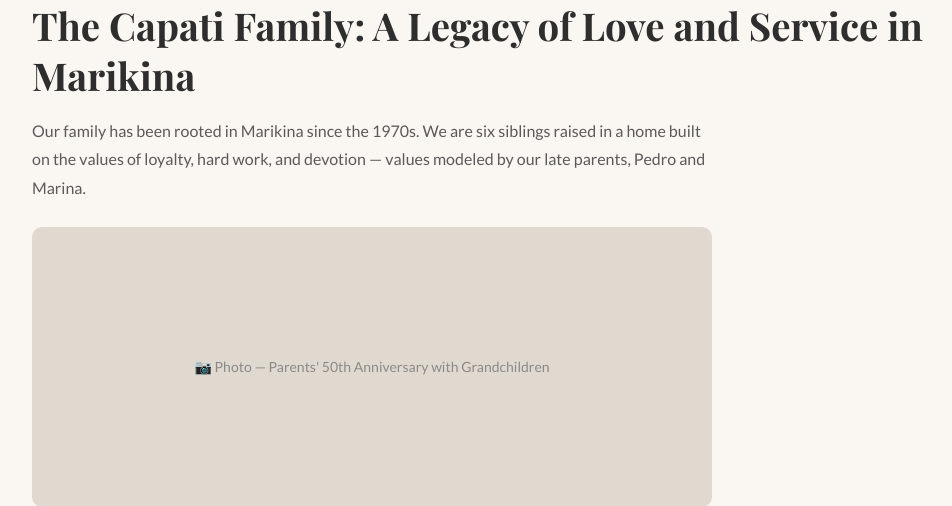
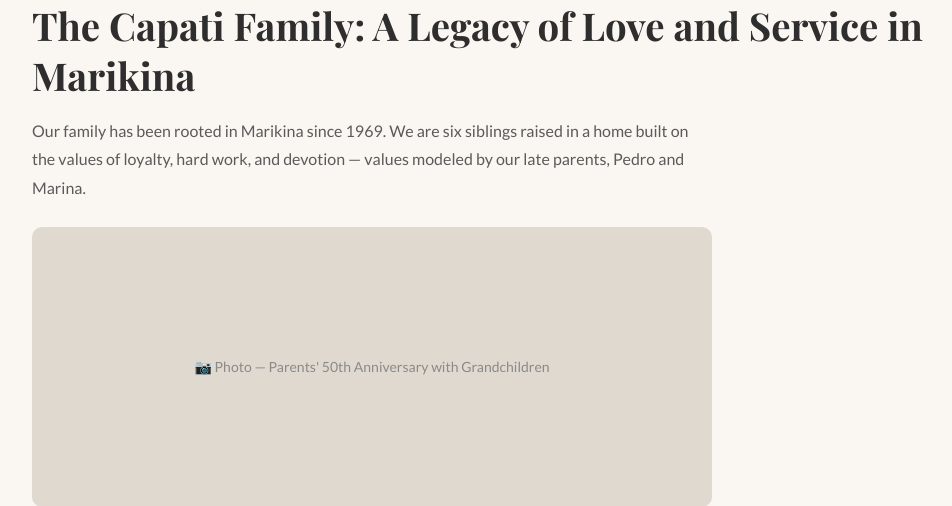
Before and after one commit to Joloham/capati-homecare-website, a Flask app: page /our-story.html in a window 1280 px wide. Shown: the part 164-670 px from the top of the page, without its empty margins (98-1050 px from the left). Run offline with Flask 3, Linux system fonts and the light colour scheme.

Commit message:
added gunicorn and procfile for deployment

```diff
--- a/requirements.txt
+++ b/requirements.txt
@@ -1,3 +1,4 @@
 flask
 python-dotenv
 supabase
+gunicorn
--- a/templates/our-story.html
+++ b/templates/our-story.html
@@ -18,7 +18,7 @@
     <p class="section-label">Who We Are</p>
     <h2 class="section-title">The Capati Family: A Legacy of Love and Service in Marikina</h2>
     <p style="color:var(--text-mid);max-width:680px;margin-bottom:1.5rem;line-height:1.8;">
-      Our family has been rooted in Marikina since the 1970s. We are six siblings raised in a home built on the values of loyalty, hard work, and devotion — values modeled by our late parents, Pedro and Marina.
+      Our family has been rooted in Marikina since 1969. We are six siblings raised in a home built on the values of loyalty, hard work, and devotion — values modeled by our late parents, Pedro and Marina.
     </p>
 
     <!-- Photo placeholder: Parents 50th anniversary + grandkids -->
```
Also changed, not shown: 1 other file.
